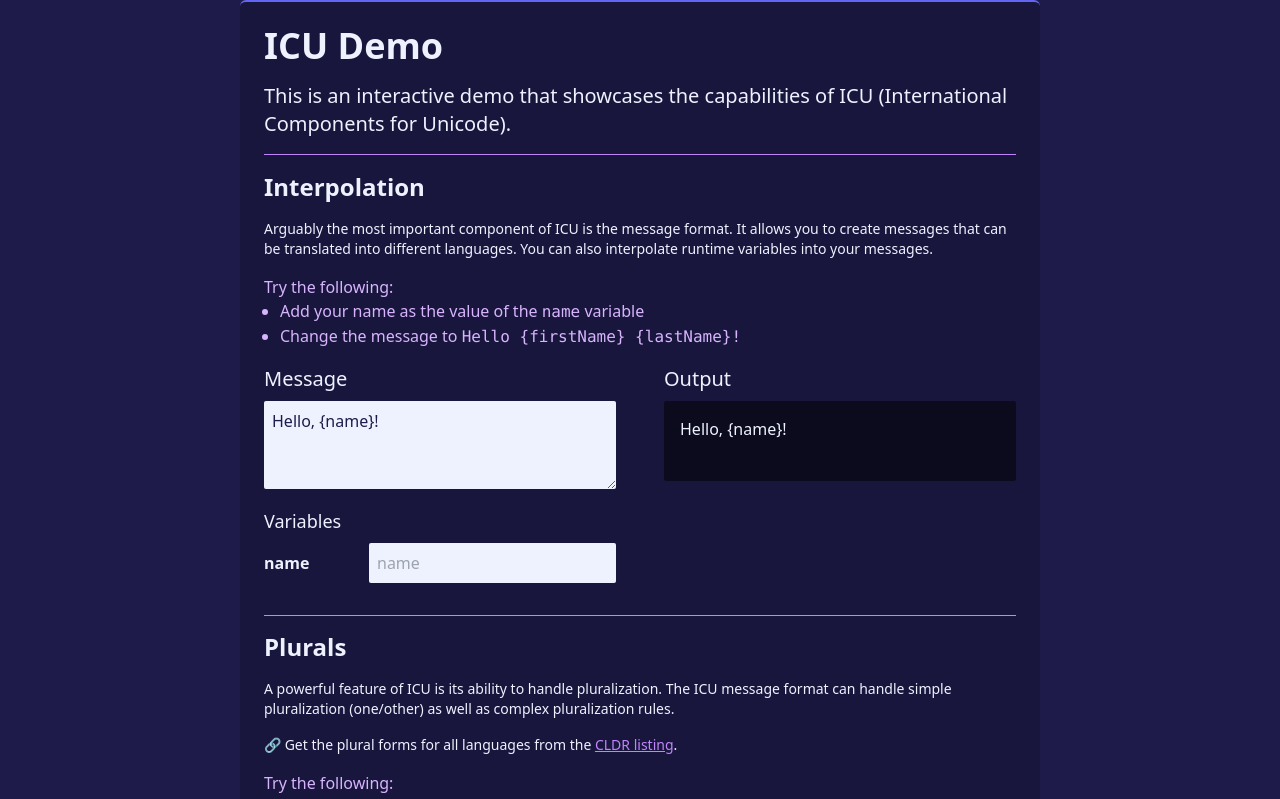
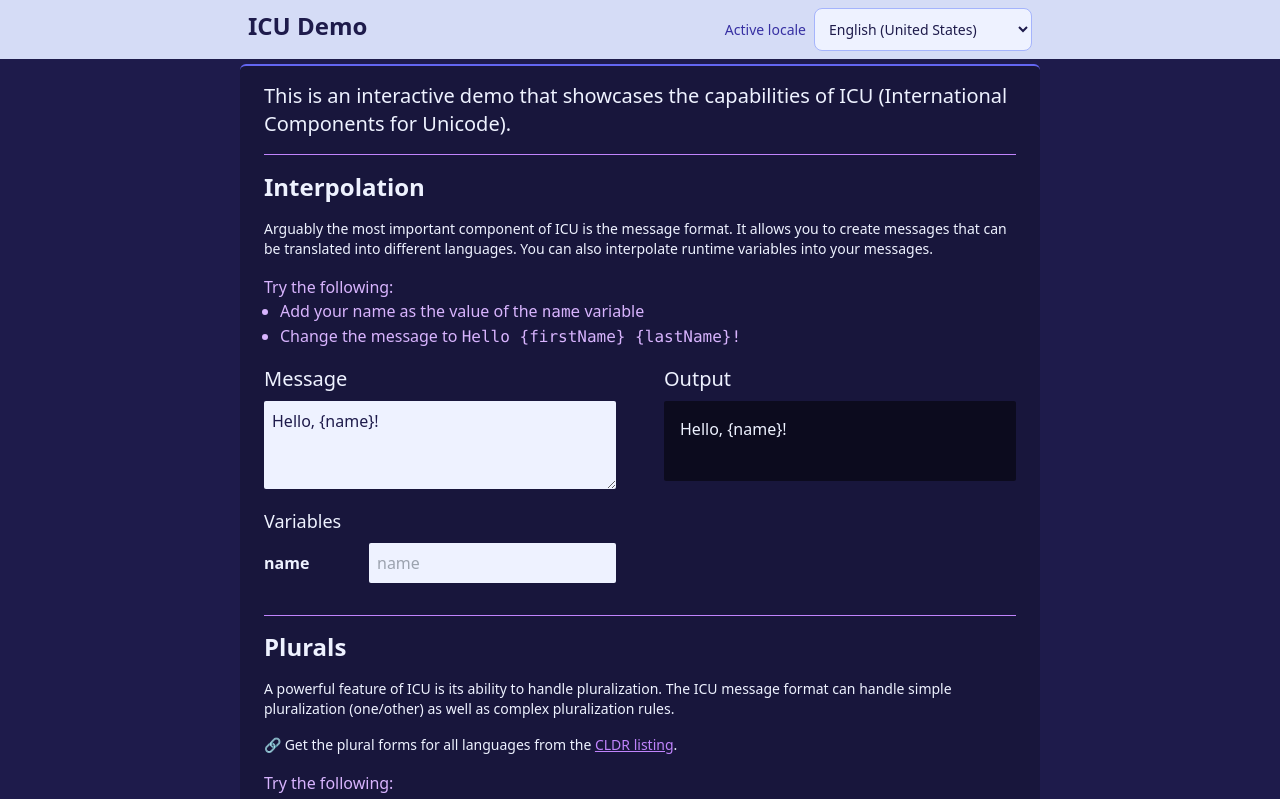
Before and after one commit to PhraseApp-Blog/icu-2023, a React (Vite) app: page / in a window 1280 px wide. Shown: the top 799 px of the page. Built offline with nearby package versions, Linux system fonts and the light colour scheme.

Commit message:
feat: add locale switcher

```diff
--- a/src/App.jsx
+++ b/src/App.jsx
@@ -1,6 +1,8 @@
 import { nanoid } from "nanoid";
+import { useState } from "react";
 import { IntlProvider } from "react-intl";
 import InterpolationIntro from "./components/InterpolationIntro";
+import LocaleSwitcher from "./components/LocaleSwitcher";
 import MessagePlayground from "./components/MessagePlayground";
 import PluralsIntro from "./components/PluralsIntro";
 
@@ -9,10 +11,23 @@
 }
 
 function App() {
+  const [activeLocale, setActiveLocale] = useState("en-US");
+
   return (
-    <IntlProvider locale="en-US" defaultLocale="en-US">
-      <main className="mx-auto max-w-[800px] rounded-md border-t-2 border-indigo-500 bg-black/20 px-6 pb-24 pt-6">
-        <h1 className="text-4xl font-bold">ICU Demo</h1>
+    <IntlProvider locale={activeLocale} defaultLocale={activeLocale}>
+      <header className="h-15 fixed inset-x-0 top-0  bg-indigo-100/95 text-indigo-950">
+        <div className="mx-auto flex max-w-[800px] items-baseline justify-between p-2">
+          <h1 className="text-2xl font-bold">ICU Demo</h1>
+          <div className="w-[350px]">
+            <LocaleSwitcher
+              locale={activeLocale}
+              onLocaleChanged={(loc) => setActiveLocale(loc)}
+            />
+          </div>
+        </div>
+      </header>
+
+      <main className="mx-auto mt-16 max-w-[800px] rounded-md border-t-2 border-indigo-500 bg-black/20 px-6 pb-24 pt-0">
         <p className="mt-4 text-xl font-thin">
           This is an interactive demo that showcases the capabilities of ICU
           (International Components for Unicode).
@@ -34,6 +49,8 @@
   other {You have # messages.}
 }`}
         />
+
+        <hr className="mt-8 h-[0.5px] border-0 bg-purple-400" />
       </main>
     </IntlProvider>
   );
--- /dev/null
+++ b/src/components/LocaleSwitcher.jsx
@@ -0,0 +1,32 @@
+import PropTypes from "prop-types";
+import locales from "../lib/locales";
+
+LocaleSwitcher.propTypes = {
+  locale: PropTypes.string.isRequired,
+  onLocaleChanged: PropTypes.func.isRequired,
+};
+
+export default function LocaleSwitcher({ locale, onLocaleChanged }) {
+  return (
+    <div className="flex items-baseline justify-end gap-2">
+      <label
+        htmlFor="locale"
+        className="block text-sm font-medium text-indigo-800"
+      >
+        Active locale
+      </label>
+      <select
+        id="locale"
+        value={locale}
+        onChange={(e) => onLocaleChanged(e.target.value)}
+        className=" rounded-lg border border-indigo-300 bg-indigo-50 p-2.5 text-sm text-indigo-950 focus:border-purple-500 focus:ring-purple-500"
+      >
+        {locales.map((locale) => (
+          <option key={locale.code} value={locale.code}>
+            {locale.defaultName}
+          </option>
+        ))}
+      </select>
+    </div>
+  );
+}
--- /dev/null
+++ b/src/lib/locales.js
@@ -0,0 +1,15 @@
+export default [
+  { defaultName: "Mandarin Chinese (China)", code: "zh-CN" },
+  { defaultName: "Spanish (Spain)", code: "es-ES" },
+  { defaultName: "English (United States)", code: "en-US" },
+  { defaultName: "Hindi (India)", code: "hi-IN" },
+  { defaultName: "Bengali (Bangladesh)", code: "bn-BD" },
+  { defaultName: "Portuguese (Brazil)", code: "pt-BR" },
+  { defaultName: "Russian (Russia)", code: "ru-RU" },
+  { defaultName: "Japanese (Japan)", code: "ja-JP" },
+  { defaultName: "Western Punjabi (Pakistan)", code: "pnb-PK" },
+  { defaultName: "Marathi (India)", code: "mr-IN" },
+  { defaultName: "French (France)", code: "fr-FR" },
+  { defaultName: "Arabic (Saudi Arabia)", code: "ar-SA" },
+  { defaultName: "Indonesian (Indonesia)", code: "id-ID" },
+];
```
